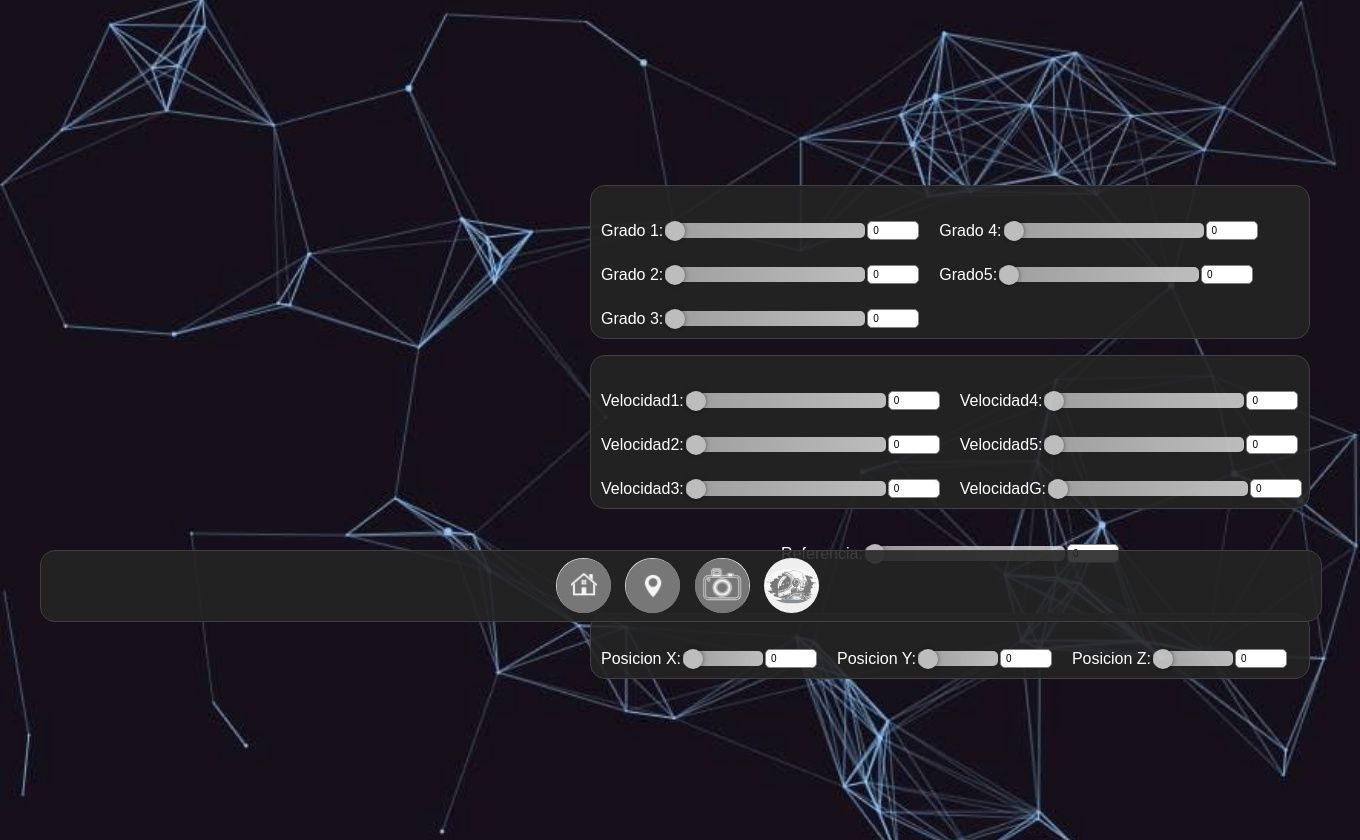
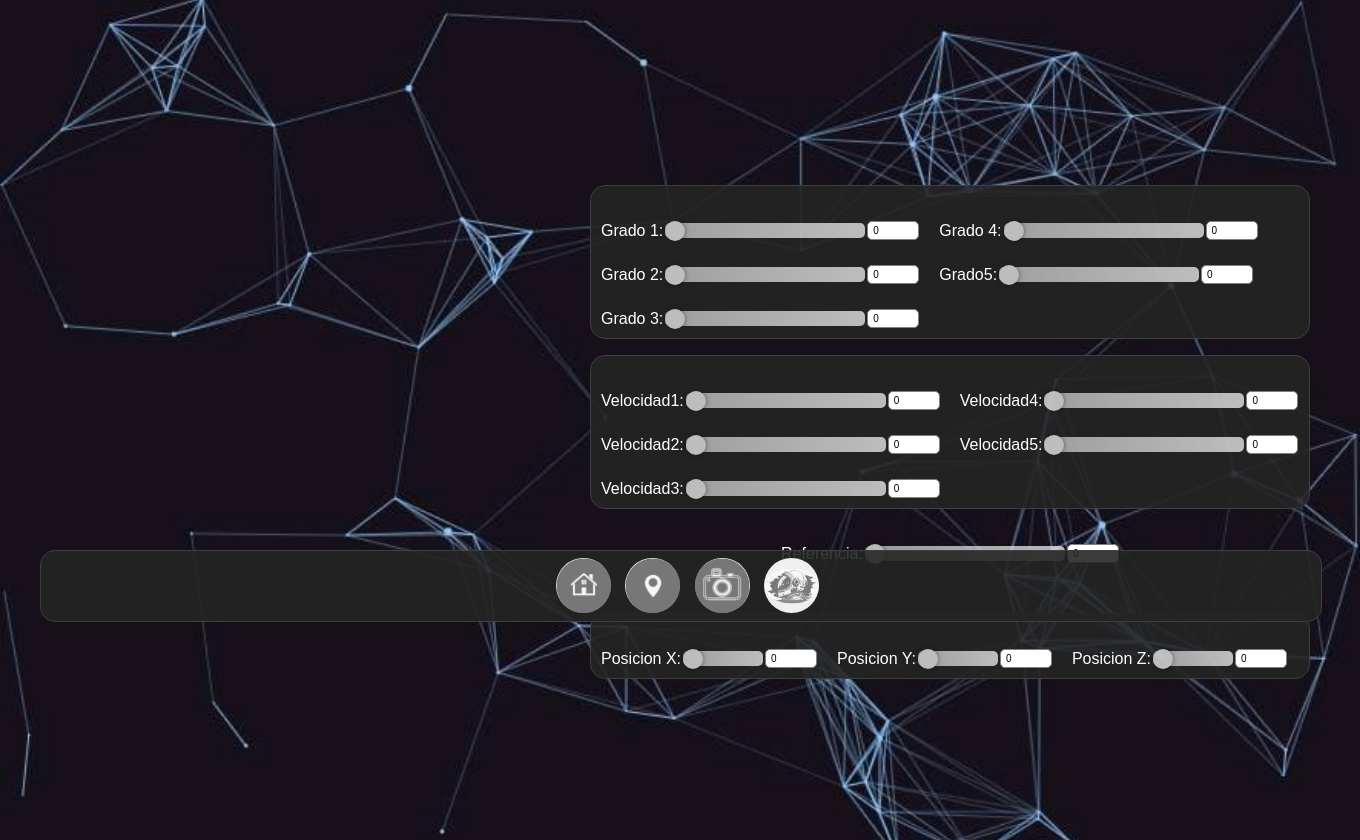
Before and after one commit to jjcountry/indexprin3, a Flask app: template templates/joybrazo.html in a window 1360 px wide. Run offline with Flask 3, Linux system fonts and the light colour scheme; the template is opened without the code that fills it, so the values that code supplies are empty.

Commit message:
actu finalBuggy

```diff
--- a/templates/joybrazo.html
+++ b/templates/joybrazo.html
@@ -19,29 +19,29 @@
                     <div class="joystick">
                         <label for="Grado1">Grado 1:</label>
                         <input type="range" class="slider" id="grado1" min="0" max="360" value="0">
-                        <input type="number" id="angulo1" name="angulo1" min="0" max="360" value="0">
+                        <input type="number" class="cuadro" id="angulo1" name="angulo1" min="0" max="360" value="0">
                     </div>
                     <div class="joystick">
                         <label for="Grado2">Grado 2:</label>
                         <input type="range" class="slider" id="grado2" min="0" max="360" value="0">
-                        <input type="number" id="angulo2" name="angulo2" min="0" max="360" value="0">
+                        <input type="number" class="cuadro" id="angulo2" name="angulo2" min="0" max="360" value="0">
                     </div>
                     <div class="joystick">
                         <label for="Grado3">Grado 3:</label>
                         <input type="range" class="slider" id="grado3" min="0" max="360" value="0">
-                        <input type="number" id="angulo3" name="angulo3" min="0" max="360" value="0">
+                        <input type="number" class="cuadro" id="angulo3" name="angulo3" min="0" max="360" value="0">
                     </div>
                 </div>
                 <div class="column">
                     <div class="joystick">
                         <label for="Grado4">Grado 4:</label>
                         <input type="range" class="slider" id="grado4" min="0" max="360" value="0">
-                        <input type="number" id="angulo4" name="angulo4" min="0" max="360" value="0">
+                        <input type="number" class="cuadro" id="angulo4" name="angulo4" min="0" max="360" value="0">
                     </div>
                     <div class="joystick">
                         <label for="Grado5">Grado5:</label>
                         <input type="range" class="slider" id="grado5" min="0" max="360" value="0">
-                        <input type="number" id="angulo5" name="angulo5" min="0" max="360" value="0">
+                        <input type="number" class="cuadro" id="angulo5" name="angulo5" min="0" max="360" value="0">
                     </div>
                 </div>
                 <p></p>
@@ -53,34 +53,29 @@
                     <div class="joystick">
                         <label for="VELOCIDAD1">Velocidad1:</label>
                         <input type="range" class="slider" id="VELOCIDAD1" min="0" max="100" value="0">
-                        <input type="number" id="vel1" name="vel1" min="0" max="100" value="0">
+                        <input type="number" class="cuadro" id="vel1" name="vel1" min="0" max="100" value="0">
                     </div>
                     <div class="joystick">
                         <label for="VELOCIDAD2">Velocidad2:</label>
                         <input type="range" class="slider" id="VELOCIDAD2" min="0" max="100" value="0">
-                        <input type="number" id="vel2" name="vel2" min="0" max="100" value="0">
+                        <input type="number" class="cuadro" id="vel2" name="vel2" min="0" max="100" value="0">
                     </div>
                     <div class="joystick">
                         <label for="VELOCIDAD3">Velocidad3:</label>
                         <input type="range" class="slider" id="VELOCIDAD3" min="0" max="100" value="0">
-                        <input type="number" id="vel3" name="vel3" min="0" max="100" value="0">
+                        <input type="number" class="cuadro" id="vel3" name="vel3" min="0" max="100" value="0">
                     </div>
                 </div>
                 <div class="column">
                     <div class="joystick">
                         <label for="VELOCIDAD4">Velocidad4:</label>
                         <input type="range" class="slider" id="VELOCIDAD4" min="0" max="100" value="0">
-                        <input type="number" id="vel4" name="vel4" min="0" max="100" value="0">
+                        <input type="number" class="cuadro" id="vel4" name="vel4" min="0" max="100" value="0">
                     </div>
                     <div class="joystick">
                         <label for="VELOCIDAD5">Velocidad5:</label>
                         <input type="range" class="slider" id="VELOCIDAD5" min="0" max="100" value="0">
-                        <input type="number" id="vel5" name="vel5" min="0" max="100" value="0">
-                    </div>
-                    <div class="joystick">
-                        <label for="VELOCIDAD5">VelocidadG:</label>
-                        <input type="range" class="slider" id="VELOCIDAD5" min="0" max="100" value="0">
-                        <input type="number" id="vel5" name="vel5" min="0" max="100" value="0">
+                        <input type="number" class="cuadro" id="vel5" name="vel5" min="0" max="100" value="0">
                     </div>
 
                 </div>
```
Also changed, not shown: static/js/scriptjoybrazo.js (+14 -59 lines), static/js/joy.min.js.
